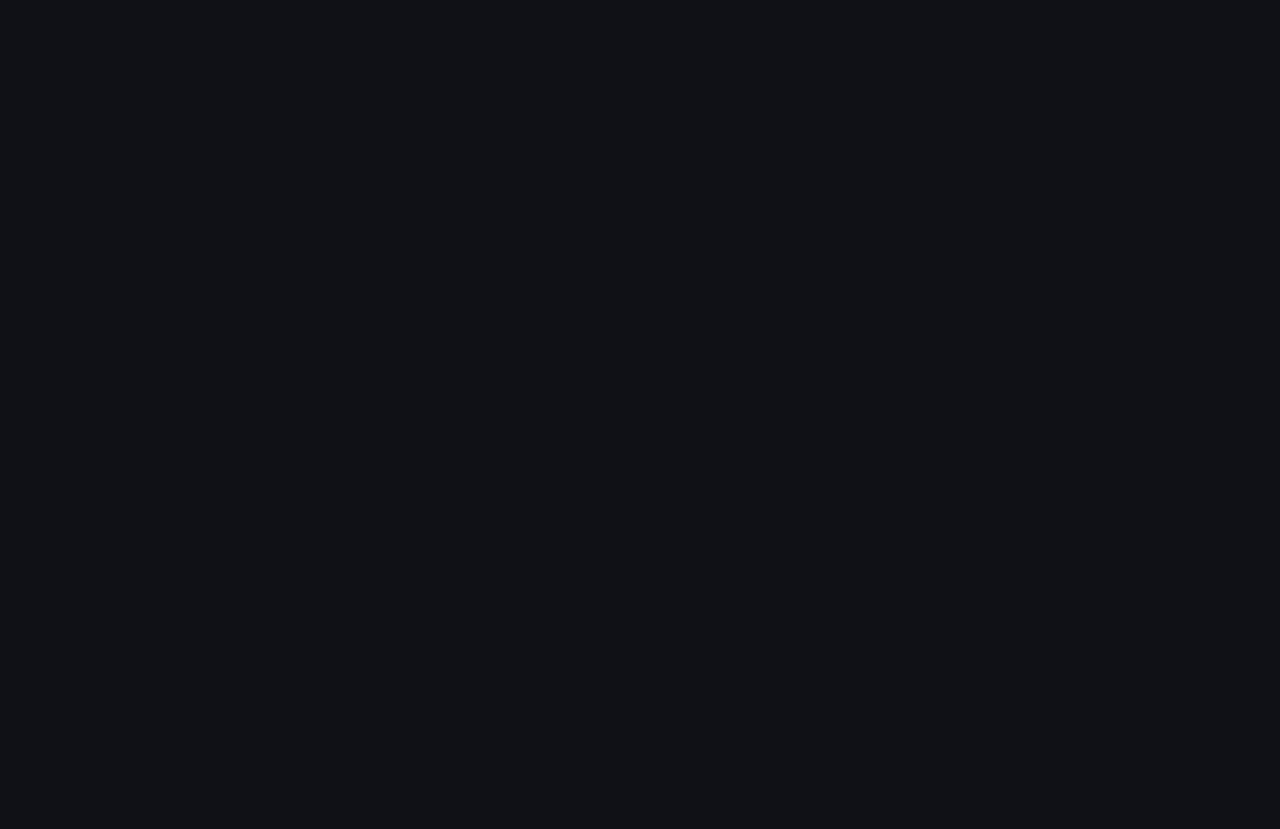
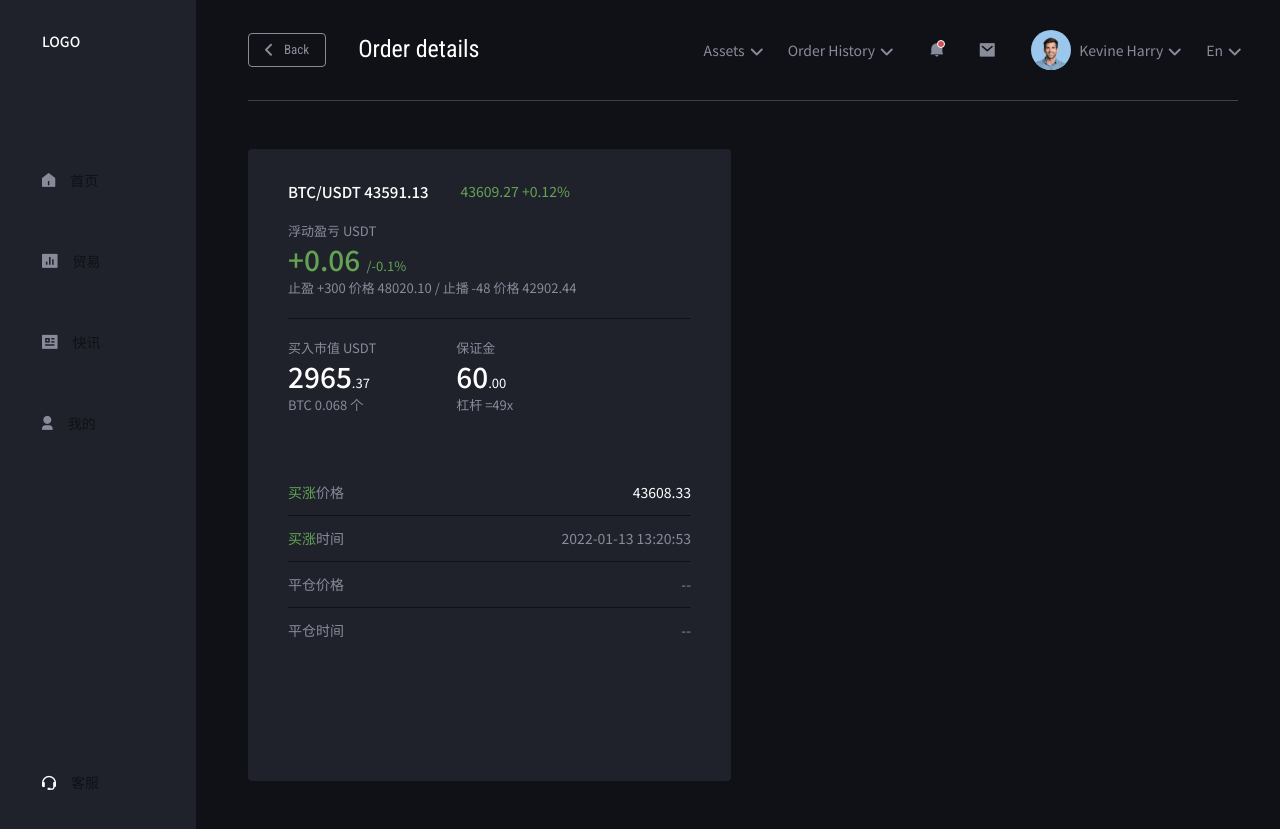
Before and after one commit to SashaSamoylov/deploy-crypto-exchange, a Vue app: page /details in a window 1280 px wide. Before the commit the page ends 800 px from the top, so only its background shows below. Built offline with nearby package versions, Linux system fonts and the light colour scheme.

Commit message:
add modal

```diff
--- /dev/null
+++ b/src/assets/styles/details/_details.scss
@@ -0,0 +1,36 @@
+.details {
+    &-card {
+        .card-header {
+            h4 {
+                font-family: $noto;
+                font-style: normal;
+                font-weight: 500;
+                font-size: 15px;
+                line-height: 140%;
+            }
+        }
+        .card-body {
+            p {
+                font-family: $noto;
+                font-style: normal;
+                font-weight: 400;
+                font-size: 13px;
+                line-height: 140%;
+            }
+            .text-big {
+                font-family: $noto;
+                font-style: normal;
+                font-weight: 500;
+                font-size: 28px;
+                line-height: 140%;
+                span {
+                    font-family: $noto;
+                    font-style: normal;
+                    font-weight: 400;
+                    font-size: 13px;
+                    line-height: 140%;
+                }
+            }
+        }
+    }
+}
--- a/src/assets/styles/main.scss
+++ b/src/assets/styles/main.scss
@@ -30,10 +30,16 @@
 //Account
 @import './account/account';
 
+//Details
+@import 'details/details';
+
 //Button
 @import 'button/button';
 
 //Select
 @import 'app/select';
 
+//Modal
+@import 'modal/modal';
+
 @import 'app';
--- /dev/null
+++ b/src/assets/styles/modal/_modal.scss
@@ -0,0 +1,27 @@
+.modal {
+    background: rgba(0, 0, 0, 0.8);
+    position: fixed;
+    top: 0;
+    left: 0;
+    right: 0;
+    bottom: 0;
+    &-wrapper {
+        background-color: $gray;
+        border-radius: 4px;
+        padding: 24px;
+        width: 300px;
+        position: absolute;
+        top: 50%;
+        left: 50%;
+        transform: translate(-50%, -50%);
+    }
+    &-footer {
+        margin-top: 32px;
+        justify-content: space-between;
+        button {
+            width: calc(50% - 6px);
+            display: flex;
+            justify-content: center;
+        }
+    }
+}
--- /dev/null
+++ b/src/components/modal/Modal.vue
@@ -0,0 +1,14 @@
+<template>
+  <div class="modal">
+    <div class="modal-wrapper">
+      <div class="modal-header">
+        <p class="text-center">买跌 260XRP 保证金 4USDT</p>
+        <p class="text-center">不再提示</p>
+      </div>
+      <div class="modal-footer flex">
+        <button class="btn btn-border__blue">取消</button>
+        <button class="btn btn-blue">下单</button>
+      </div>
+    </div>
+  </div>
+</template>
--- a/src/router/index.js
+++ b/src/router/index.js
@@ -38,6 +38,15 @@ const routes = [
     component: () => import('../views/Order.vue')
   },
   {
+    path: '/details',
+    name: 'Details',
+    meta: {
+      layout: 'main',
+      title: 'Order details'
+    },
+    component: () => import('../views/Details.vue')
+  },
+  {
     path: '/support',
     name: 'Support',
     meta: { layout: 'main' },
--- /dev/null
+++ b/src/views/Details.vue
@@ -0,0 +1,65 @@
+<template>
+  <div class="details py-12">
+    <div class="details-card card pt-8 pb-32 px-10">
+      <div class="card-header flex mb-5">
+        <h4 class="text-white">BTC/USDT 43591.13</h4>
+        <p class="text-green ml-8">43609.27 +0.12%</p>
+      </div>
+      <div class="card-body">
+        <div class="border-b border-black pb-5">
+          <p>浮动盈亏 USDT</p>
+          <p class="text-green text-big">+0.06 <span>/-0.1%</span></p>
+          <p>止盈 +300 价格 48020.10 / 止播 -48 价格 42902.44</p>
+        </div>
+        <div class="flex pt-5">
+          <div>
+            <p>买入市值 USDT</p>
+            <div class="text-white text-big">2965<span>.37</span></div>
+            <p>BTC 0.068 个</p>
+          </div>
+          <div class="ml-20">
+            <p>保证金</p>
+            <div class="text-white text-big">60<span>.00</span></div>
+            <p>杠杆 =49x</p>
+          </div>
+        </div>
+      </div>
+      <div class="card-footer mt-14">
+        <div class="card-footer__list flex py-3 border-b border-black" @click="isModal = true">
+          <div class="list-name"><span class="text-green">买涨</span>价格</div>
+          <div class="list-value ml-auto text-white">43608.33</div>
+        </div>
+        <div class="card-footer__list flex py-3 border-b border-black">
+          <div class="list-name"><span class="text-green">买涨</span>时间</div>
+          <div class="list-value ml-auto">2022-01-13 13:20:53</div>
+        </div>
+        <div class="card-footer__list flex py-3 border-b border-black">
+          <div class="list-name">平仓价格</div>
+          <div class="list-value ml-auto">--</div>
+        </div>
+        <div class="card-footer__list flex py-3">
+          <div class="list-name">平仓时间</div>
+          <div class="list-value ml-auto">--</div>
+        </div>
+      </div>
+    </div>
+
+    <Modal
+      v-if="isModal"
+    />
+  </div>
+</template>
+
+<script>
+import Modal from '@/components/modal/Modal'
+
+export default {
+  name: 'Details',
+  data: () => ({
+    isModal: false
+  }),
+  components: {
+    Modal
+  }
+}
+</script>
```
